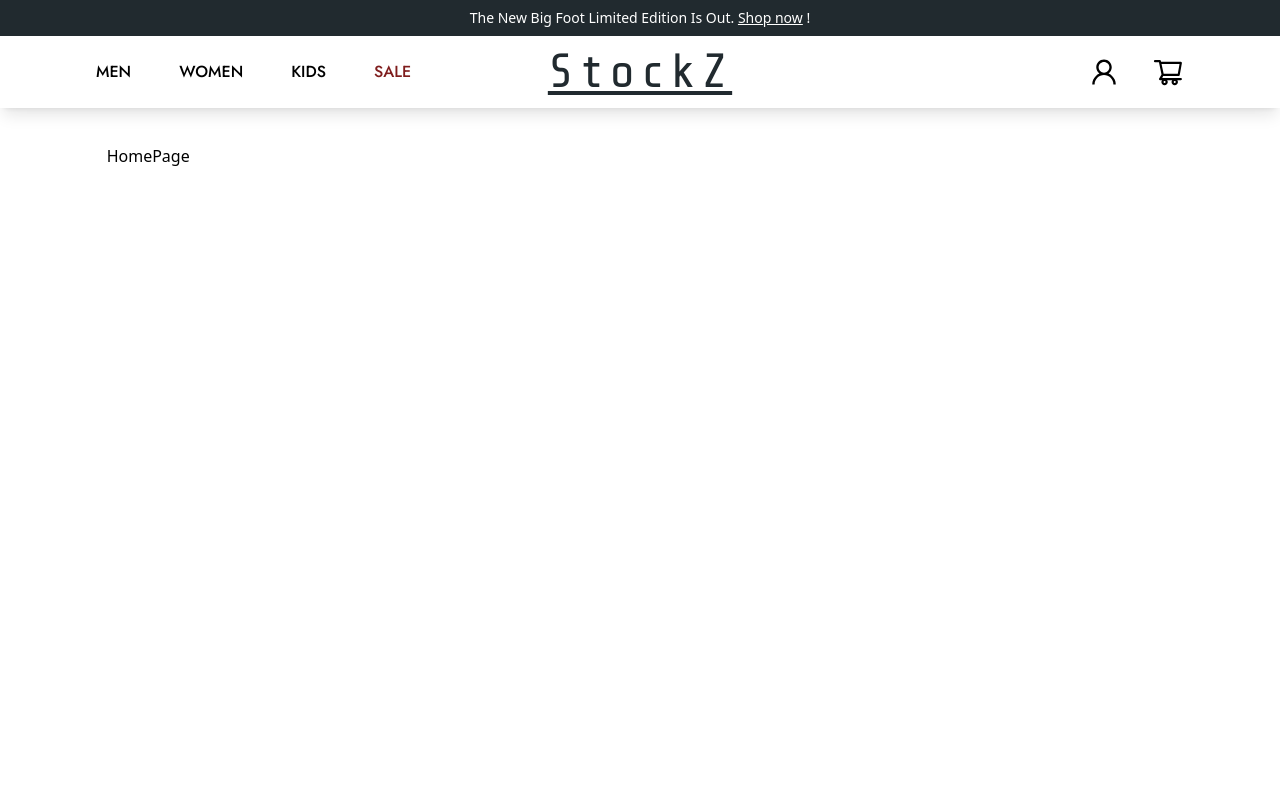
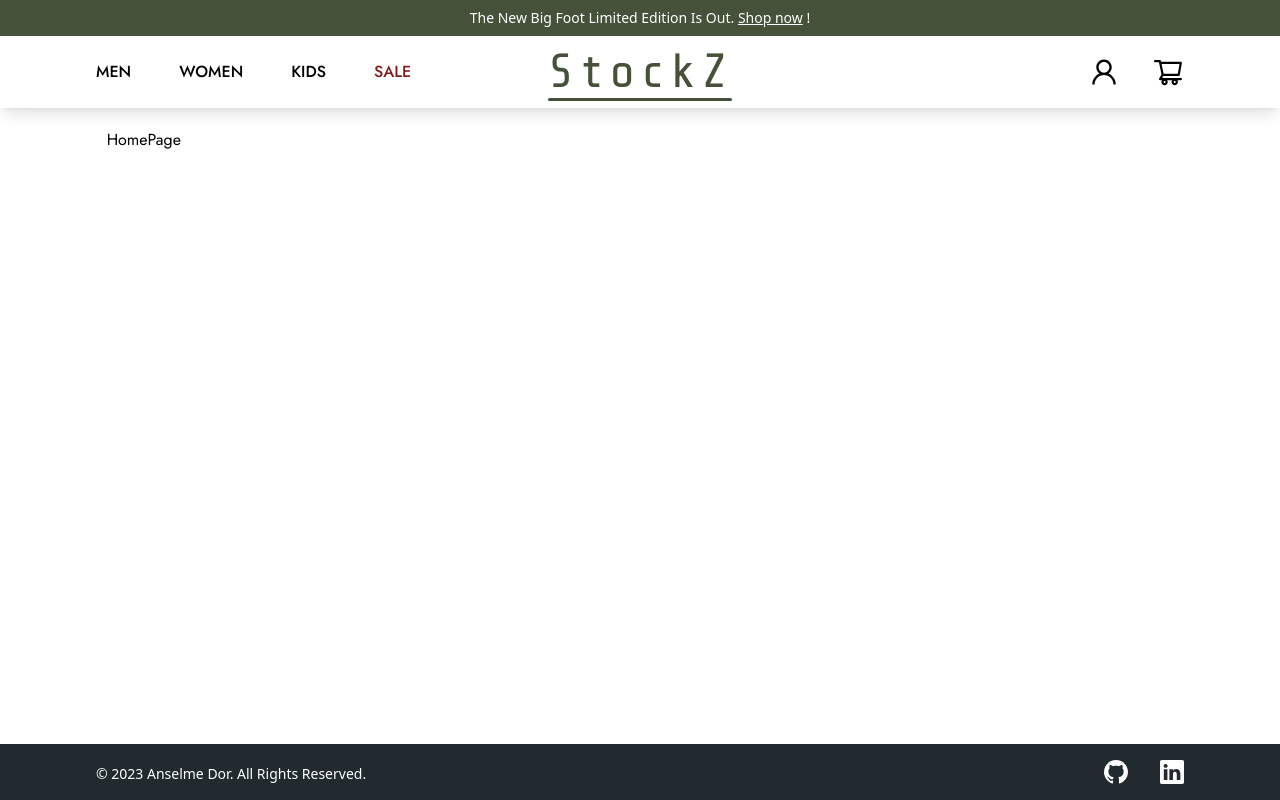
Before and after one commit to LeAnsman/StockZ, a React (Vite) app in the folder client/: page / in a window 1280 px wide. Shown: the top 800 px of the page. Built offline with nearby package versions, Linux system fonts and the light colour scheme.

Commit message:
UI changes

```diff
--- /dev/null
+++ b/client/src/components/PrimaryButton.jsx
@@ -0,0 +1,12 @@
+import React from "react";
+
+export default function PrimaryButton({ className, type, children }) {
+  return (
+    <button
+      type={type}
+      className={`py-2 px-4 bg-primary text-white rounded-lg font-medium tracking-wider uppercase transition duration-300 hover:bg-primaryLight hover:ring-1 hover:ring-primary ${className}`}
+    >
+      {children}
+    </button>
+  );
+}
--- a/client/src/components/header/HeaderBanner.jsx
+++ b/client/src/components/header/HeaderBanner.jsx
@@ -3,7 +3,7 @@ import { Link } from "react-router-dom";
 
 export default function HeaderBanner({ text, to }) {
   return (
-    <div className="bg-secondary py-2">
+    <div className="bg-primary py-2">
       <p className="text-center text-sm text-white">
         {text}{" "}
         <Link to={to} className="underline">
--- a/client/src/components/navigation/NavCart.jsx
+++ b/client/src/components/navigation/NavCart.jsx
@@ -1,8 +1,9 @@
 import React, { useState } from "react";
 import { AiOutlineShoppingCart } from "react-icons/ai";
 import { RxCross1 } from "react-icons/rx";
+import NavCartMenu from "./NavCartMenu";
 
-export default function NavCart() {
+export default function NavCart({ visible }) {
   const [showCartMenu, setShowCartMenu] = useState(false);
 
   const openCartMenu = () => {
@@ -20,25 +21,31 @@ export default function NavCart() {
       overlay.classList.add("opacity-0");
       setTimeout(() => {
         setShowCartMenu(false);
-      }, 100);
+      }, 50);
     }, 300);
   };
+
   return (
     <>
       <button onClick={openCartMenu}>
         <AiOutlineShoppingCart
           size={32}
-          className="transition duration-300 hover:fill-secondary"
+          className="transition duration-300 hover:fill-primary"
         />
       </button>
       {showCartMenu && (
         <>
           <div
-            className="fixed top-0 left-0 bg-black/50 h-screen w-full z-10 animate-fadeIn"
+            className={`absolute top-0 left-0 bg-black/50 min-h-screen w-full z-10 transition duration-500 animate-fadeIn ${
+              visible ? "" : "lg:-translate-y-[-150px]"
+            }`}
             id="overlay"
+            onClick={closeCartMenu}
           ></div>
           <div
-            className="fixed top-0 right-0 w-11/12 sm:w-3/4 md:w-1/2 bg-white h-screen z-20 animate-comeRight"
+            className={`fixed top-0 right-0 w-11/12 sm:w-3/4 md:w-1/2 xl:w-1/3 bg-white h-screen z-20 transition duration-500 animate-comeRight ${
+              visible ? "" : "lg:-translate-y-[-150px]"
+            }`}
             id="menu"
           >
             <button className="absolute left-5 top-5" onClick={closeCartMenu}>
@@ -47,6 +54,7 @@ export default function NavCart() {
                 className="transition duration-500 hover:rotate-90 hover:text-primary"
               />
             </button>
+            <NavCartMenu closeCartMenu={closeCartMenu} />
           </div>
         </>
       )}
--- /dev/null
+++ b/client/src/components/navigation/NavCartMenu.jsx
@@ -0,0 +1,48 @@
+import React from "react";
+import { AiOutlineShoppingCart } from "react-icons/ai";
+import { Link } from "react-router-dom";
+
+export default function NavCartMenu({ closeCartMenu }) {
+  const emptyCart = true;
+  return (
+    <div className="flex flex-col items-center mt-16">
+      <div>
+        <AiOutlineShoppingCart size={62} className="fill-primary" />
+      </div>
+      {emptyCart && (
+        <>
+          <p className="mt-4 mb-8">Your cart empty</p>
+          <ul className="flex flex-col items-center gap-8">
+            <li>
+              <Link
+                to={"/products/men"}
+                onClick={closeCartMenu}
+                className="flex justify-center w-48 px-4 py-2 border-4"
+              >
+                Shop Men
+              </Link>
+            </li>
+            <li>
+              <Link
+                to={"/products/women"}
+                onClick={closeCartMenu}
+                className="flex justify-center w-48 px-4 py-2 border-4"
+              >
+                Shop Women
+              </Link>
+            </li>
+            <li>
+              <Link
+                to={"/products/kids"}
+                onClick={closeCartMenu}
+                className="flex justify-center w-48 px-4 py-2 border-4"
+              >
+                Shop Kids
+              </Link>
+            </li>
+          </ul>
+        </>
+      )}
+    </div>
+  );
+}
--- a/client/src/components/navigation/NavListDesktop.jsx
+++ b/client/src/components/navigation/NavListDesktop.jsx
@@ -2,7 +2,8 @@ import React from "react";
 import { NavLink } from "react-router-dom";
 
 export default function NavListDesktop() {
-  let inactiveClassName = "transition duration-500 hover:text-primary";
+  let inactiveClassName =
+    "nav__list__item transition duration-500 hover:text-primary";
   let activeClassName = `${inactiveClassName} text-primary before:scale-x-100`;
 
   return (
@@ -51,9 +52,7 @@ export default function NavListDesktop() {
         <NavLink
           to={"/products/sale"}
           className={({ isActive }) =>
-            isActive
-              ? activeClassName
-              : inactiveClassName + " text-red-900 hover:text-primary"
+            isActive ? activeClassName : inactiveClassName + " text-red-900"
           }
         >
           Sale
--- a/client/src/components/navigation/NavLogo.jsx
+++ b/client/src/components/navigation/NavLogo.jsx
@@ -3,8 +3,8 @@ import { NavLink } from "react-router-dom";
 
 export default function NavLogo() {
   let inactiveClassName =
-    "text-5xl font-ShareTechMono text-secondary tracking-widest -rotate-2 transition duration-500  hover:rotate-2";
-  let activeClassName = `${inactiveClassName} underline underline-offset-4 rotate-0`;
+    "nav__list__item before:bg-primary text-5xl font-ShareTechMono text-primary tracking-widest -rotate-2 transition duration-500  hover:rotate-2";
+  let activeClassName = `${inactiveClassName} rotate-0 before:scale-x-100`;
   return (
     <div className="flex justify-center">
       <NavLink
--- a/client/src/components/navigation/NavMobile.jsx
+++ b/client/src/components/navigation/NavMobile.jsx
@@ -1,5 +1,6 @@
 import React, { useState } from "react";
 import { RxCross1, RxHamburgerMenu } from "react-icons/rx";
+import NavListMobile from "./NavListMobile";
 
 export default function NavMobile() {
   const [showNavMobile, setShowNavMobile] = useState(false);
@@ -35,6 +36,7 @@ export default function NavMobile() {
         <>
           <div
             className="fixed top-0 left-0 bg-black/50 h-screen w-full z-10 animate-fadeIn"
+            onClick={closeNavMobile}
             id="overlay"
           ></div>
           <div
@@ -47,6 +49,7 @@ export default function NavMobile() {
                 className="transition duration-500 hover:rotate-90 hover:text-primary"
               />
             </button>
+            <NavListMobile closeNavMobile={closeNavMobile} />
           </div>
         </>
       )}
--- a/client/src/layouts/Footer.jsx
+++ b/client/src/layouts/Footer.jsx
@@ -3,7 +3,7 @@ import SocialLinks from "../components/footer/SocialLinks";
 
 export default function Footer() {
   return (
-    <footer className="bg-third text-white ">
+    <footer className="bg-secondary text-white ">
       <div className="mx-24 flex justify-between items-center">
         <p className="mt-1 text-center text-sm">
           © 2023 Anselme Dor. All Rights Reserved.
--- a/client/src/layouts/Header.jsx
+++ b/client/src/layouts/Header.jsx
@@ -23,7 +23,7 @@ export default function Header() {
 
   return (
     <header
-      className={`w-full bg-white shadow-lg fixed top-0 duration-500  ${
+      className={`w-full bg-white shadow-lg fixed top-0 transition duration-500 z-50 ${
         visible ? "lg:translate-y-0" : "lg:-translate-y-[150px]"
       }`}
     >
@@ -31,7 +31,7 @@ export default function Header() {
         text={"The New Big Foot Limited Edition Is Out. "}
         to={"/products/new"}
       />
-      <Navigation />
+      <Navigation visible={visible} />
     </header>
   );
 }
--- a/client/src/layouts/Layout.jsx
+++ b/client/src/layouts/Layout.jsx
@@ -7,7 +7,7 @@ export default function Layout() {
   return (
     <div className="min-h-screen overflow-hidden">
       <Header />
-      <div className="w-11/12 xl:w-5/6 mx-auto min-h-screen mt-36">
+      <div className="w-11/12 xl:w-5/6 mx-auto min-h-[calc(100vh-56px)] pt-32 font-Jost">
         <Outlet />
       </div>
       <Footer />
--- a/client/src/layouts/Navigation.jsx
+++ b/client/src/layouts/Navigation.jsx
@@ -6,7 +6,7 @@ import NavMobile from "../components/navigation/NavMobile";
 import NavUser from "../components/navigation/NavUser";
 import NavCart from "../components/navigation/NavCart";
 
-export default function Navigation() {
+export default function Navigation({ visible }) {
   return (
     <nav className="grid grid-cols-3 items-center py-3 mx-8 lg:mx-24 ">
       <NavListDesktop />
@@ -14,7 +14,7 @@ export default function Navigation() {
       <NavLogo />
       <div className="flex justify-end gap-8">
         <NavUser />
-        <NavCart />
+        <NavCart visible={visible} />
       </div>
     </nav>
   );
--- a/client/src/pages/HomePage.jsx
+++ b/client/src/pages/HomePage.jsx
@@ -2,7 +2,7 @@ import React from "react";
 
 export default function HomePage() {
   return (
-    <div className="h-[200vh]">
+    <div>
       <p>HomePage</p>
     </div>
   );
```
